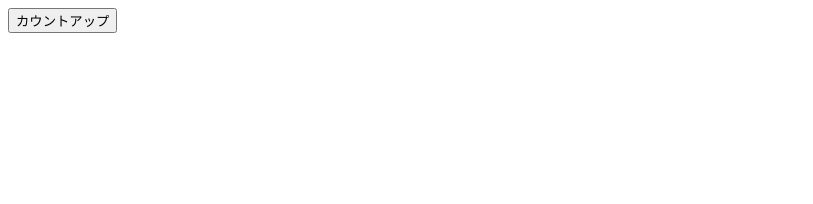
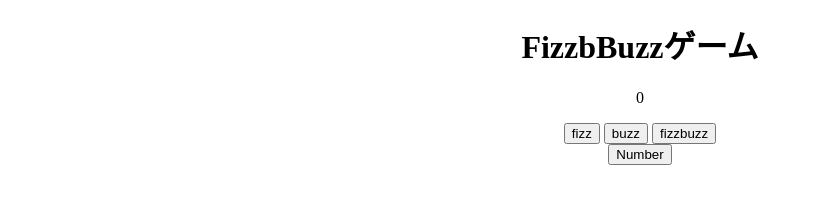
Before and after one commit to sino330/codevillage, a plain HTML site: page phase1/Phase1-format/js-easy/fizzbuzz/index.html in a window 1280 px wide. Shown: the whole page, without its empty margins (0-813 px from the left). Drawn offline with Linux system fonts and the light colour scheme.

Commit message:
2021.6.26

```diff
--- a/phase1/Phase1-format/js-easy/fizzbuzz/index.html
+++ b/phase1/Phase1-format/js-easy/fizzbuzz/index.html
@@ -9,18 +9,18 @@
 
   <body>
     <!-- チャレンジ問題 -->
-    <button onclick="rewriteCntUp()">カウントアップ</button>
-    <p id="rewriteNum"></p>
+    <!-- <button onclick="rewriteCntUp()">カウントアップ</button>
+    <p id="rewriteNum"></p> -->
     <!-- チャレンジ問題ここまで -->
 
     <!-- 追加チャレンジ問題 -->
 
-    <!-- <h1>FizzbBuzzゲーム</h1>
+    <h1>FizzbBuzzゲーム</h1>
     <p id="showNum"></p>
     <button onclick="fizzBtn()">fizz</button>
     <button onclick="buzzBtn()">buzz</button>
     <button onclick="fizzbuzzBtn()">fizzbuzz</button>
-    <button onclick="numBtn()" class="last-btn">Number</button> -->
+    <button onclick="numBtn()" class="last-btn">Number</button>
 
     <!-- 追加チャレンジ問題 ここまで -->
     <script src="./main.js"></script>
--- a/phase1/Phase1-format/js-easy/fizzbuzz/main.js
+++ b/phase1/Phase1-format/js-easy/fizzbuzz/main.js
@@ -0,0 +1,62 @@
+// チャレンジ問題
+
+//  let v=0
+// const rewriteNum=document.getElementById('rewriteNum')
+//     rewriteNum.innerHTML=v;
+
+// const rewriteCntUp=function(){
+//     v+=1;
+//     if (v % 3 === 0 && v % 5 === 0) {
+//       rewriteNum.innerHTML='fizzbuzz';
+//     } else if (v % 3 === 0) {
+//       rewriteNum.innerHTML ='fizz';
+//     } else if (v % 5 === 0) {
+//       rewriteNum.innerHTML = "buzz";
+//     } else {
+//       rewriteNum.innerHTML = v;
+//     }
+// }
+
+// 追加チャレンジ問題
+let i = 0;
+const showNum = document.getElementById("showNum");
+showNum.innerHTML = i;
+
+const fizzBtn = function () {
+  i += 1;
+  if (i % 3 === 0) {
+    showNum.innerHTML = "fizz";
+  } else {
+    alert("ぶっぶーですわ");
+    location.reload();
+  }
+};
+
+const buzzBtn = function () {
+  i += 1;
+  if (i % 5 === 0) {
+    showNum.innerHTML = "buzz";
+  } else {
+    alert("ぶっぶーですわ");
+    location.reload();
+  }
+};
+
+const fizzbuzzBtn = function () {
+  i += 1;
+  if (i % 3 === 0 && i % 5 === 0) {
+    showNum.innerHTML = "fizzbuzz";
+  } else {
+    alert("ぶっぶーですわ");
+    location.reload();
+  }
+};
+
+const numBtn = function () {
+  i += 1;
+  if (i % 3 === 0 || i % 5 === 0) {
+    alert("ぶっぶーですわ");
+    location.reload();
+  }
+  showNum.innerHTML=i;
+};
--- a/phase1/Phase1-format/js-easy/fizzbuzz/style.css
+++ b/phase1/Phase1-format/js-easy/fizzbuzz/style.css
@@ -1,12 +1,12 @@
 /* 追加チャレンジ問題 */
 
-/* body {
+body {
   text-align: center;
 }
 
 .last-btn {
   display: flex;
   margin: 0 auto;
-} */
+}
 
 /* 追加チャレンジ問題 ここまで */
```
Also changed, not shown: js-easy/fizzbuzz/main.js (+62 -0 lines), js-easy/saitosan/index.html (+4 -0 lines), js-easy/saitosan/main.js (+17 -0 lines), phase1/Phase1-format/js-easy/saitosan/index.html (+5 -1 lines), phase1/Phase1-format/js-easy/saitosan/main.js (+17 -0 lines).
